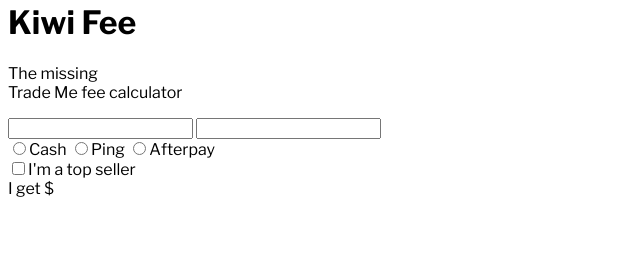
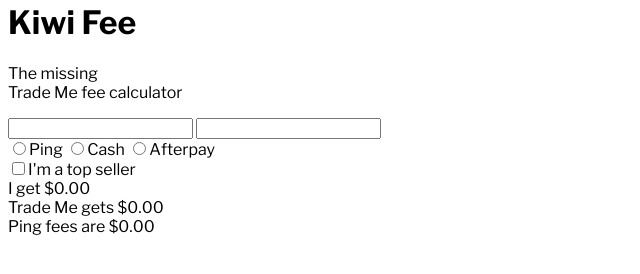
Before and after one commit to juliandv/kiwifee-v2, a plain HTML site: page index.html in a window 1280 px wide. Shown: the part 108-382 px from the top of the page, without its empty margins (0-640 px from the left). Drawn offline with nearby package versions, Linux system fonts and the light colour scheme.

Commit message:
Add fee breakdown markup

```diff
--- a/index.html
+++ b/index.html
@@ -30,15 +30,33 @@
         <input type="number" id="input-cost-price">
         <input type="number" id="input-sale-price">
         <div>
+            <input type="radio" name="input-payment-method" value="ping">Ping
             <input type="radio" name="input-payment-method" value="cash">Cash
-            <input type="radio" name="input-payment-method" value="ping">Ping
             <input type="radio" name="input-payment-method" value="afterpay">Afterpay
         </div>
         <div>
             <input type="checkbox">I'm a top seller
         </div>
     </form>
-    <div class="results">I get <span>$</span></div>
+    <div class="results">
+        <div class="result-profit">
+            I get <span>$0.00</span>
+        </div>
+        <div class="result-fee-breakdown">
+            <div class="result-fee-tm">
+                Trade Me gets <span>$0.00</span>
+            </div>
+            <div class="result-fee-payment-method">
+                Ping fees are <span>$0.00</span>
+            </div>
+
+<!--            TODO: Only add this to the DOM if top seller is checked-->
+            <div class="result-fee-top-seller" style="display: none;">
+                Top seller savings of <span>$0.00</span>
+            </div>
+
+        </div>
+    </div>
 </div>
 
     <script src="js/script.js"></script>
```
